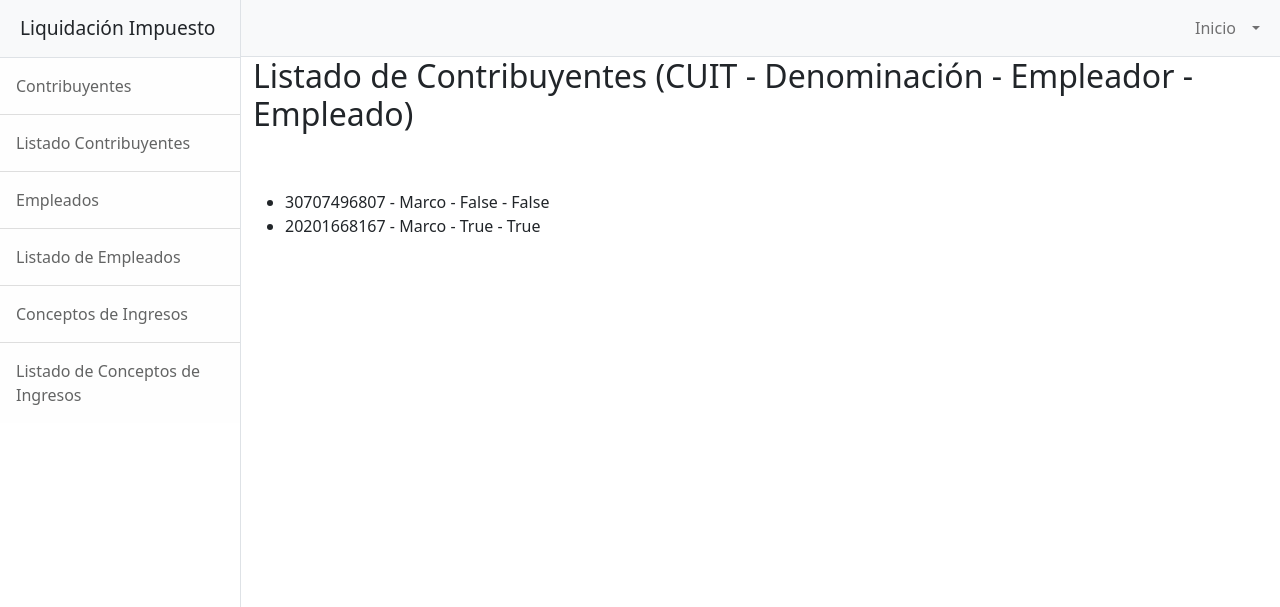
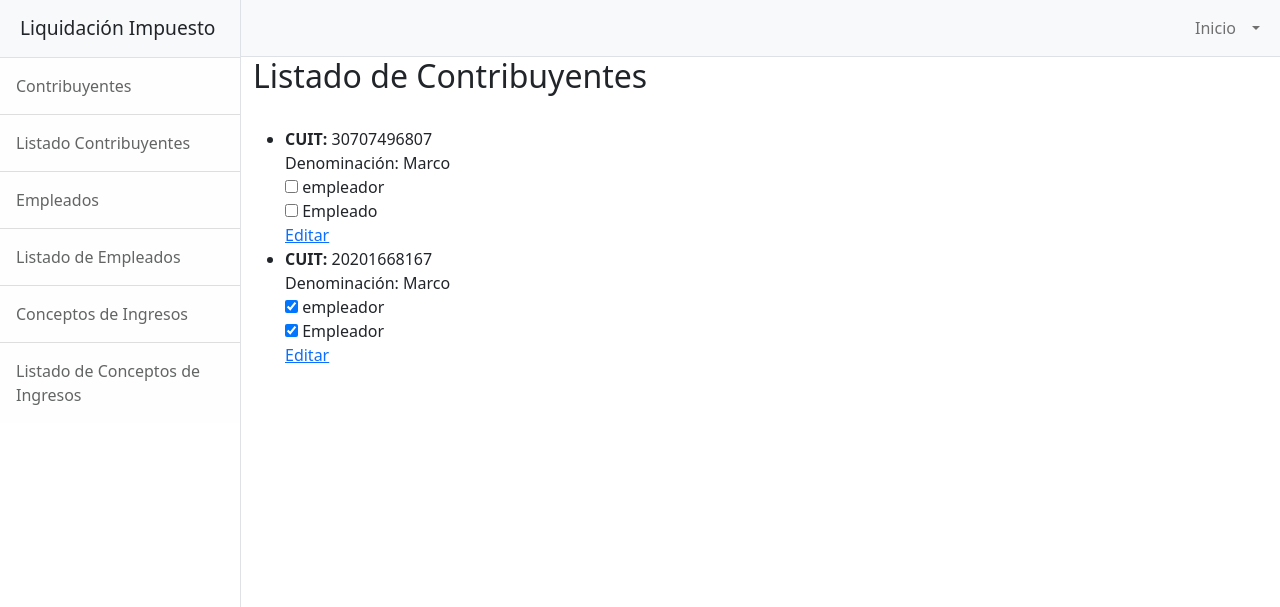
Before and after one commit to MarcoDan2020/Entregable1_DAngelo, a Django app: page /Contribuyente/leerContribuyentes/ in a window 1280 px wide. Shown: the top 607 px of the page. Run offline with Django 4.2, Linux system fonts and the light colour scheme; data comes from the database, SQL or seed files in the repository; both versions use the stored data as it was after the commit; some libraries are stand-ins or nearby versions.

Commit message:
Se agrega el botón en leerContribuyente - Da error

```diff
--- a/Impuesto/Contribuyente/forms.py
+++ b/Impuesto/Contribuyente/forms.py
@@ -5,8 +5,8 @@ class ContribuyenteForm(forms.Form):
     denominacion=forms.CharField(max_length=40, label='Denominación', required = True)
     domicilio= forms.CharField(max_length=50, label='Domicilio', required = True)
     email = forms.EmailField(label='e-mail')
-    empleador = forms.BooleanField(label='Es Empleador', initial = False)
-    empleado = forms.BooleanField(label='Es Empleado', initial = False)
+    empleador = forms.BooleanField(label='Es Empleador', initial = False, required = False)
+    empleado = forms.BooleanField(label='Es Empleado', initial = False, required = False)
     activo = forms.BooleanField(label= 'Activo',required = True, initial = True )
 
 class EmpleadoForm(forms.Form):
--- a/Impuesto/Contribuyente/models.py
+++ b/Impuesto/Contribuyente/models.py
@@ -13,7 +13,7 @@ class Contribuyente (models.Model):
         ordering = ["-cuit"]
 
     def __str__(self):
-        return self.cuit+" - "+str(self.denominacion)
+        return str(self.cuit) +" - "+ self.denominacion
 
 
 class Empleado (models.Model):
@@ -28,7 +28,7 @@ class Empleado (models.Model):
         ordering = ["-cuit"]
 
     def __str__(self):
-        return self.cuit+" - "+str(self.denominacion)
+        return str(self.cuit) + " - " + self.denominacion
 
 class Concepto_Ingreso (models.Model):
     descripcion = models.CharField (max_length=30, verbose_name='Concepto')
--- a/Impuesto/Contribuyente/templates/leerContribuyentes.html
+++ b/Impuesto/Contribuyente/templates/leerContribuyentes.html
@@ -7,14 +7,26 @@
 {% endblock %}
 
 {% block contenido_que_cambia %}
-<h2>Listado de Contribuyentes (CUIT - Denominación - Empleador - Empleado)</h2>
+<h2>Listado de Contribuyentes</h2>
 <ul>
-<h1> </h1><br><br>
+<h1> </h1><br>
+
     {% for contribuyente in contribuyentes %}
 
+        <li><b>CUIT:</b>  {{ contribuyente.cuit }}<br>Denominación:  {{ contribuyente.denominacion }} <br>
+        {% if contribuyente.empleador %}
+            <label><input type="checkbox" name="empleador" checked  onclick="return false;"> empleador</label><br>
+        {% else %}
+            <label><input type="checkbox" name="empleador" onclick="return false;"> empleador</label><br>
+        {% endif %}
+        {% if contribuyente.empleado %}
+            <label><input type="checkbox" name="empleado" checked  onclick="return false;"> Empleador</label><br>
+        {% else %}
+            <label><input type="checkbox" name="empleado" onclick="return false;"> Empleado</label><br>
+        {% endif %}
 
-    <li>{{ contribuyente.cuit }} - {{ contribuyente.denominacion }} - {{ contribuyente.empleador }} - {{ contribuyente.empleado }}
 
+        <a class "btn btn-succes" href="{% url 'editarContribuyente' contribuyente.cuit  %}">Editar</a>
     <br>
     </li>
 
--- a/Impuesto/Contribuyente/views.py
+++ b/Impuesto/Contribuyente/views.py
@@ -4,7 +4,7 @@ from django.urls import reverse_lazy
 from .models import Contribuyente, Empleado, Concepto_Ingreso
 from .forms import ContribuyenteForm, EmpleadoForm, ConceptoForm
 
-
+from django.urls import reverse
 
 def inicio(request):
     return render(request, "inicio.html")
@@ -39,6 +39,7 @@ def contribuyente(request):
         formulario=ContribuyenteForm()
 
 
+
     return render(request, "contribuyente.html", {"form":formulario})
 
 
@@ -46,8 +47,8 @@ def leerContribuyentes(request):
     contribuyentes=Contribuyente.objects.all()
     return render(request, "leerContribuyentes.html", {"contribuyentes":contribuyentes})
 
-def editarContribuyente (request, cuit):
-    contribuyente=Contribuyente.objects.get(cuit=cuit)
+def editarContribuyente (request, contribuyente_cuit):
+    contribuyente=Contribuyente.objects.get(cuit=contribuyente_cuit)
     if request.method=="POST":
         form=ContribuyenteForm (request.POST)
         print(form)
--- a/Impuesto/Impuesto/settings.py
+++ b/Impuesto/Impuesto/settings.py
@@ -11,6 +11,7 @@ https://docs.djangoproject.com/en/4.1/ref/settings/
 """
 
 from pathlib import Path
+
 
 # Build paths inside the project like this: BASE_DIR / 'subdir'.
 BASE_DIR = Path(__file__).resolve().parent.parent
```
Also changed, not shown: Impuesto/Contribuyente/templates/leerConceptos.html (+9 -0 lines), Impuesto/db.sqlite3, 1 other file.
